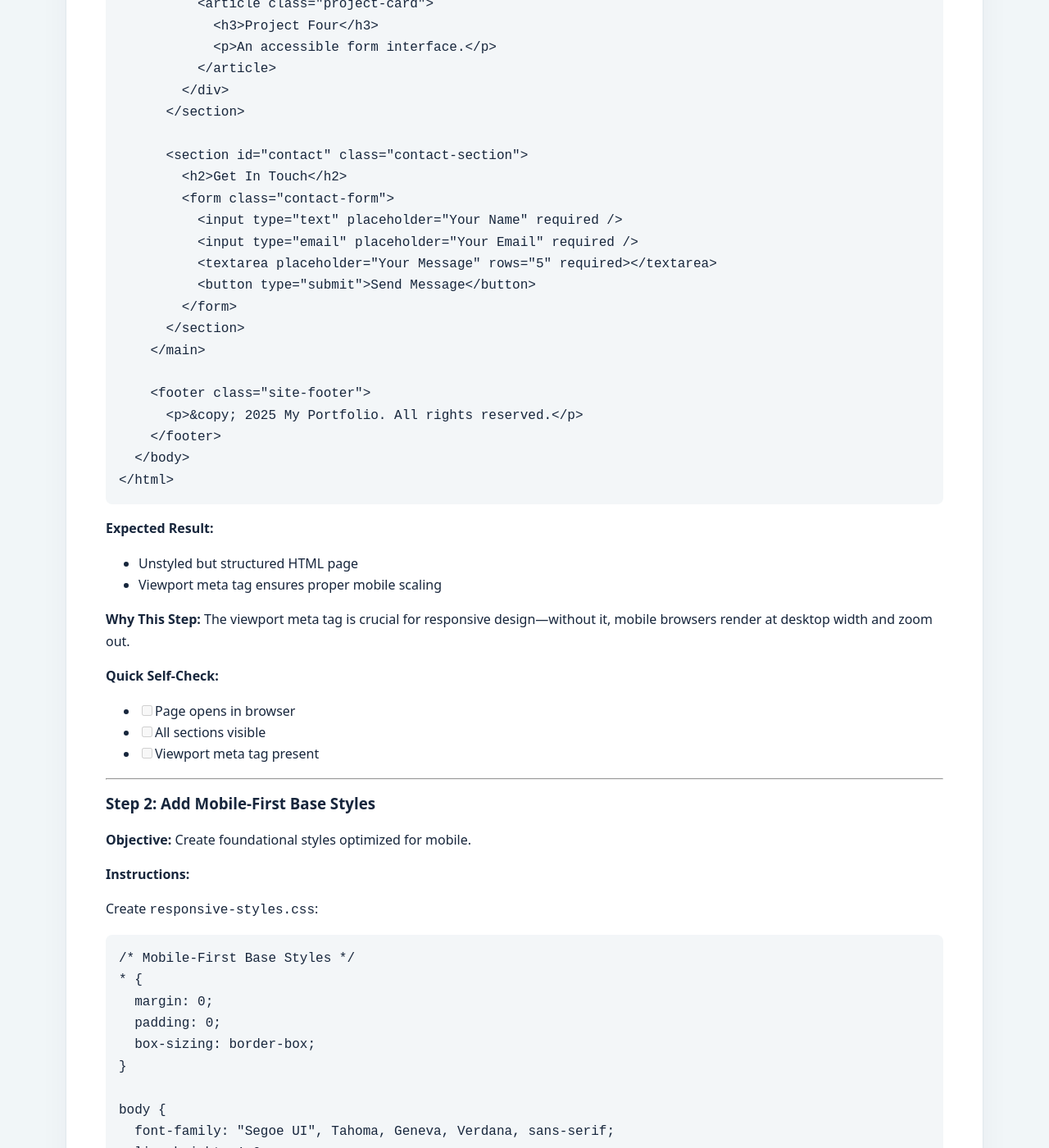
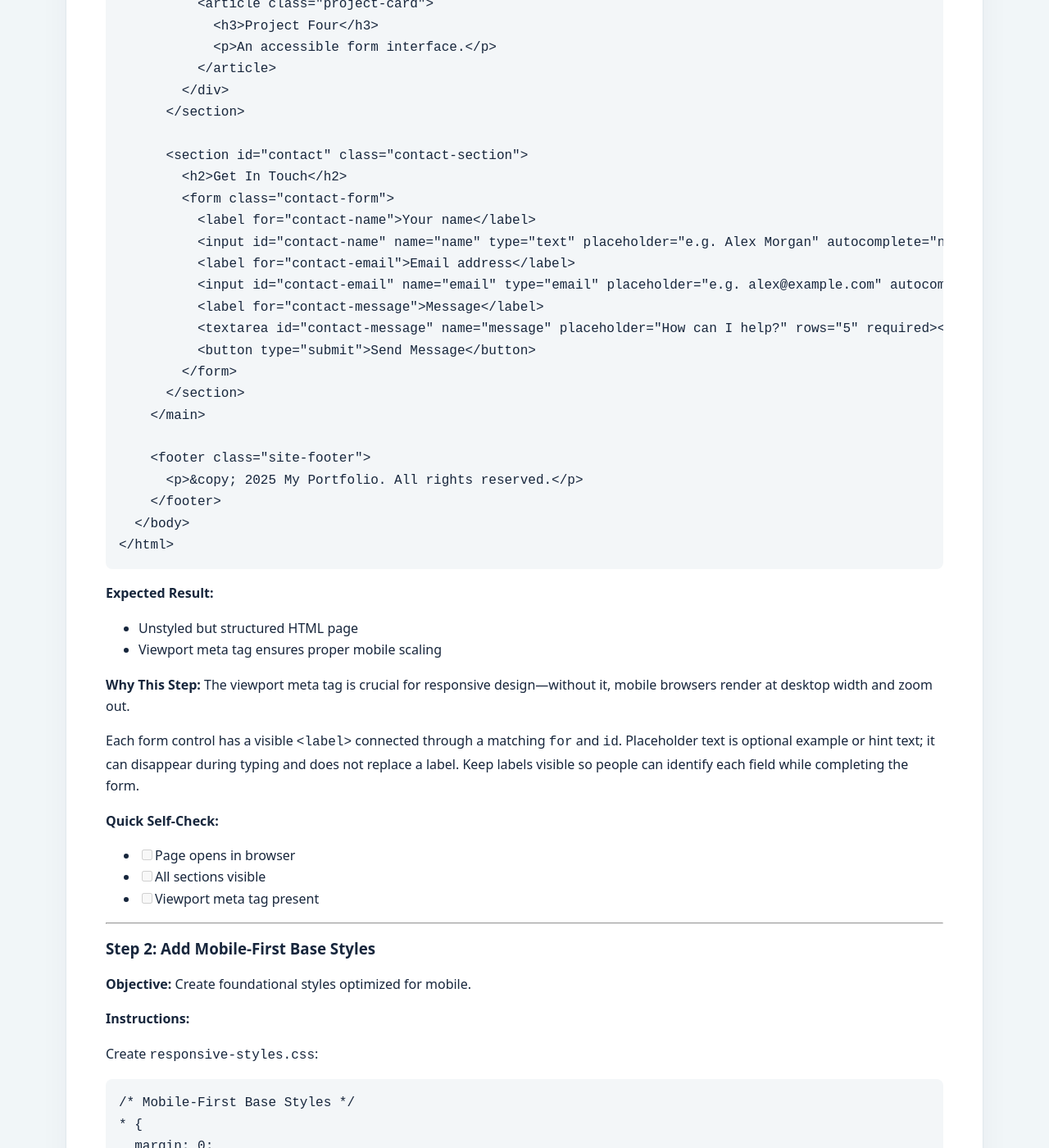
Before and after one commit to STEAM-C3T/dpk-learning-materials, a Jekyll site: the page built from modules/03-css-styling-layout/units/3.2-responsive-layouts/tutorial/unit-3.2-tutorial.md, in a window 1280 px wide and 1400 px high, scrolled down 3200 px. Shown: the whole window at 82% size. Built offline with Jekyll 4.4.1, drawn with Linux system fonts in a browser that asks for light colours; our own code applies the rules of GitHub Pages for plain Markdown files.

Commit message:
Add labels to responsive tutorial form

```diff
--- a/modules/03-css-styling-layout/units/3.2-responsive-layouts/tutorial/unit-3.2-tutorial.md
+++ b/modules/03-css-styling-layout/units/3.2-responsive-layouts/tutorial/unit-3.2-tutorial.md
@@ -133,9 +133,12 @@ Create `portfolio.html`:
       <section id="contact" class="contact-section">
         <h2>Get In Touch</h2>
         <form class="contact-form">
-          <input type="text" placeholder="Your Name" required />
-          <input type="email" placeholder="Your Email" required />
-          <textarea placeholder="Your Message" rows="5" required></textarea>
+          <label for="contact-name">Your name</label>
+          <input id="contact-name" name="name" type="text" placeholder="e.g. Alex Morgan" autocomplete="name" required />
+          <label for="contact-email">Email address</label>
+          <input id="contact-email" name="email" type="email" placeholder="e.g. alex@example.com" autocomplete="email" required />
+          <label for="contact-message">Message</label>
+          <textarea id="contact-message" name="message" placeholder="How can I help?" rows="5" required></textarea>
           <button type="submit">Send Message</button>
         </form>
       </section>
@@ -155,6 +158,8 @@ Create `portfolio.html`:
 
 **Why This Step:**
 The viewport meta tag is crucial for responsive design—without it, mobile browsers render at desktop width and zoom out.
+
+Each form control has a visible `<label>` connected through a matching `for` and `id`. Placeholder text is optional example or hint text; it can disappear during typing and does not replace a label. Keep labels visible so people can identify each field while completing the form.
 
 **Quick Self-Check:**
 
```
Also changed, not shown: modules/03-css-styling-layout/units/3.2-responsive-layouts/workbook/unit-3.2-teacher-annotated.md (+2 -0 lines).
